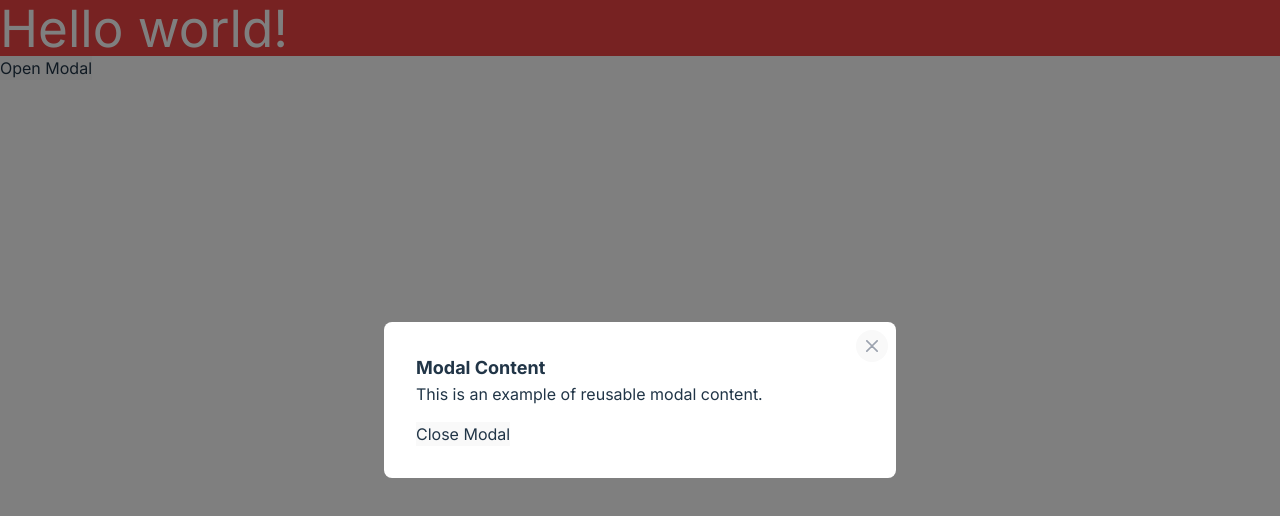
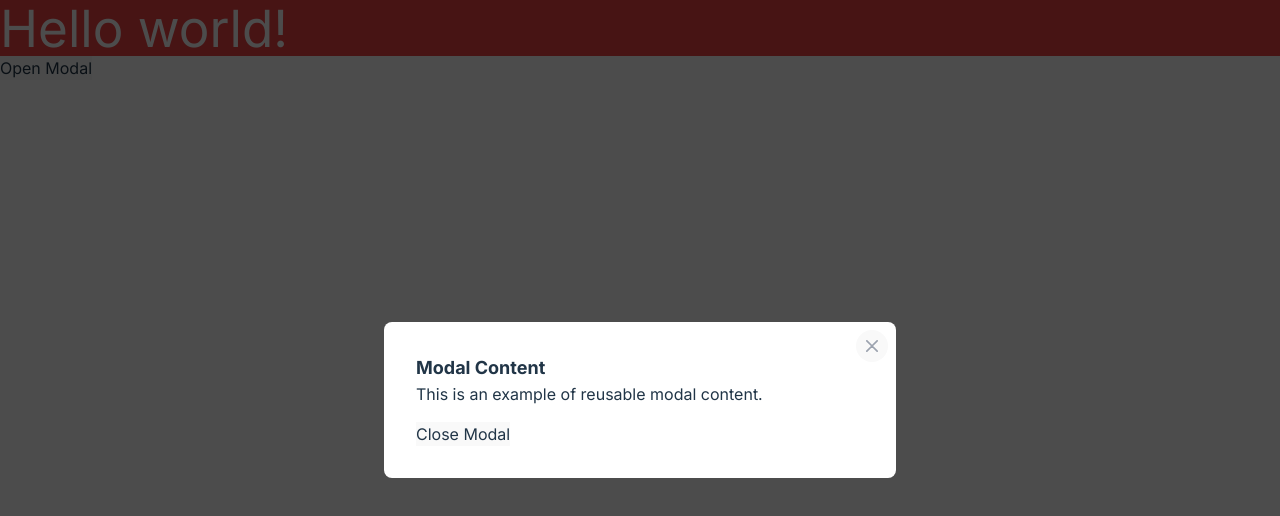
Before and after one commit to Skilltop-Empire1/FE-SERVICE, a React (Vite) app: page / in a window 1280 px wide. Both pictures are taken after a click on the button "Open Modal". Shown: the top 516 px of the page. Built offline with nearby package versions, Linux system fonts and the light colour scheme; the HTML template or start-up script is replaced by a standard one.

Commit message:
update modalwrapper

```diff
--- a/src/components/common/ModalWrapper.jsx
+++ b/src/components/common/ModalWrapper.jsx
@@ -8,7 +8,7 @@ const ModalWrapper = ({
   closeButtonPosition = 'right',
   position = 'center',
   showCloseButton = true,
-  overlayClassName = 'bg-black opacity-50',
+  overlayClassName = 'bg-black opacity-70',
   containerClassName = '',
 }) => {
   return (
```
